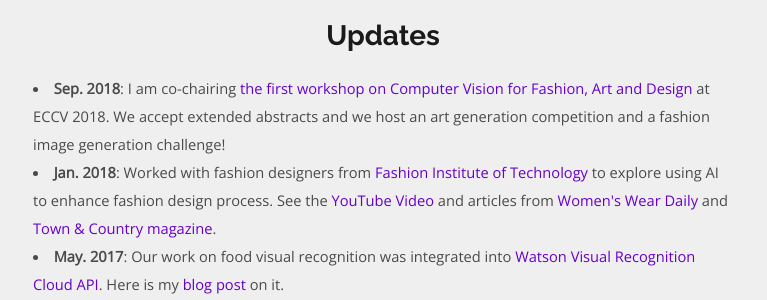
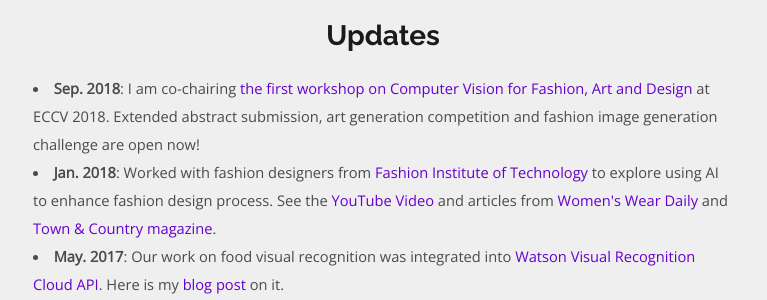
Before and after one commit to spacew/spacew.github.io, a Jekyll site: the page built from index.html, in a window 1280 px wide and 900 px high, scrolled down 715 px. Shown: the part 154-454 px from the top of the window, without its empty margins (257-1024 px from the left). Built offline with Jekyll 4.4.1, drawn with Linux system fonts in a browser that asks for light colours; the list of posts is cut into pages by our own code.

Commit message:
Update index.html

```diff
--- a/index.html
+++ b/index.html
@@ -34,7 +34,7 @@
         <ul>
           <li>
               <b>Sep. 2018</b>: I am co-chairing <a href=https://sites.google.com/view/eccvfashion/>the first workshop on Computer Vision for Fashion, Art and Design</a>
-              at <a href=https://eccv2018.org/></a>ECCV 2018. We accept extended abstracts and we host an art generation competition and a fashion image generation challenge!
+              at <a href=https://eccv2018.org/></a>ECCV 2018. Extended abstract submission, art generation competition and fashion image generation challenge are open now!
           </li>
           <li>
               <b>Jan. 2018</b>: Worked with fashion designers from <a href=http://www.fitnyc.edu/index.php>Fashion Institute of Technology</a> to explore using AI to enhance fashion design process.
```
